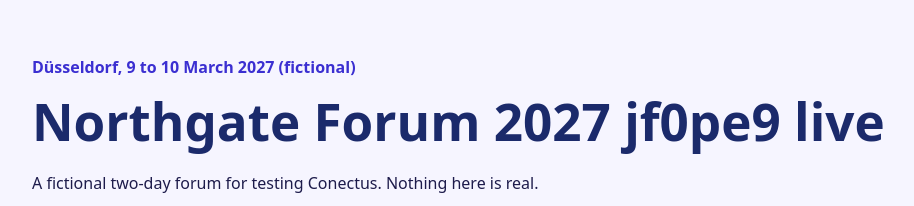
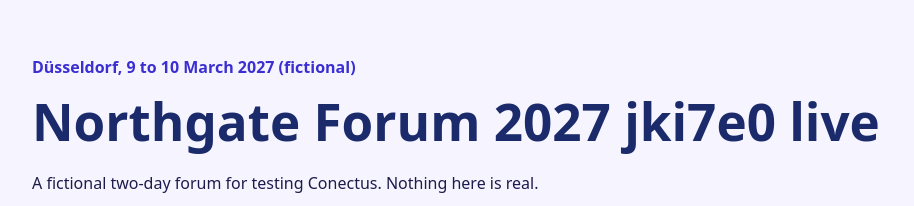
Before and after one commit to codemasterbrown7/conectus-wendy-test-site, a website built with Vite: page index.html in a window 1280 px wide. Shown: the top 206 px of the page, without its empty margins (168-1082 px from the left). Built offline with nearby package versions, Linux system fonts and the light colour scheme.

Commit message:
Home page heading: Northgate Forum 2027 jki7e0 live
The main heading on the home page changes to read exactly "Northgate Forum 2027 jki7e0 live". Nothing else on the page changes.

Prepared and previewed with Wendy in Conectus; approved by the organiser.

```diff
--- a/index.html
+++ b/index.html
@@ -10,7 +10,7 @@
     <main>
       <section class="hero">
         <p class="eyebrow">Düsseldorf, 9 to 10 March 2027 (fictional)</p>
-        <h1>Northgate Forum 2027 jf0pe9 live</h1>
+        <h1>Northgate Forum 2027 jki7e0 live</h1>
         <p>A fictional two-day forum for testing Conectus. Nothing here is real.</p>
         <a class="cta" href="#agenda">See the agenda</a>
       </section>
```
